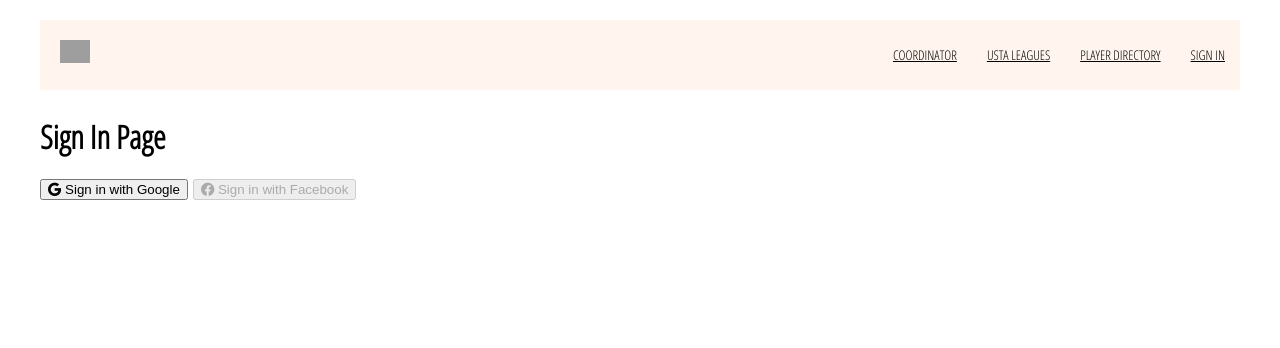
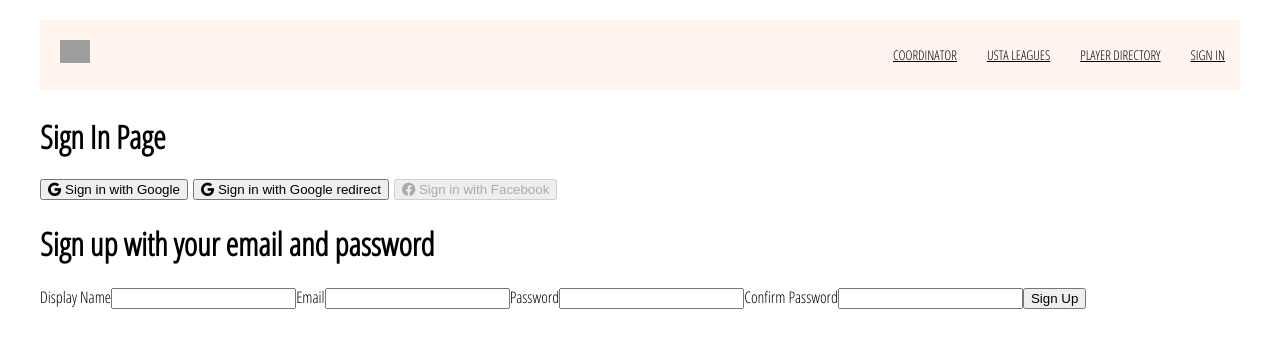
Before and after one commit to dwlandry/setx-tennis, a React (Create React App) app: page /sign-in in a window 1280 px wide. Shown: the top 348 px of the page. Built offline with nearby package versions, Linux system fonts and the light colour scheme; grey boxes are pictures that could not be loaded.

Commit message:
create sign-up-form component

```diff
--- /dev/null
+++ b/src/components/sign-up-form/sign-up-form.component.jsx
@@ -0,0 +1,103 @@
+import { useState } from 'react';
+import {
+  createAuthUserWithEmailAndPassword,
+  createUserDocumentFromAuth,
+} from '../../utils/firebase/firebase.utils';
+import { async } from '@firebase/util';
+
+const defaultFormFields = {
+  displayName: '',
+  email: '',
+  password: '',
+  confirmPassword: '',
+};
+
+const SignUpForm = () => {
+  const [formFields, setFormFields] = useState(defaultFormFields);
+  const { displayName, email, password, confirmPassword } = formFields;
+
+  const resetFormFields = () => {
+    setFormFields(defaultFormFields);
+  };
+
+  const handleSubmit = async (event) => {
+    event.preventDefault();
+
+    // confirm that the passwords match
+    if (password !== confirmPassword) {
+      alert('passwords do not match');
+      return;
+    }
+    // check to see if the user has been authenticated with the email and password
+    try {
+      const { user } = await createAuthUserWithEmailAndPassword(
+        email,
+        password
+      );
+      await createUserDocumentFromAuth(user, { displayName: displayName });
+      resetFormFields();
+    } catch (error) {
+      switch (error.code) {
+        case 'auth/email-already-in-use':
+          alert(`Cannot create user. Email address, ${email}, already in use.`);
+          break;
+
+        default:
+          console.log('user creation encountered an error', error);
+          break;
+      }
+    }
+
+    // create a user document from what is returned from createUserWithEmailAndPassword
+  };
+  const handleChange = (event) => {
+    const { name, value } = event.target;
+    setFormFields({ ...formFields, [name]: value });
+  };
+
+  return (
+    <div>
+      <h1>Sign up with your email and password</h1>
+      <form onSubmit={handleSubmit}>
+        <label>Display Name</label>
+        <input
+          type='text'
+          required
+          onChange={handleChange}
+          name='displayName'
+          value={displayName}
+        />
+
+        <label>Email</label>
+        <input
+          type='email'
+          required
+          onChange={handleChange}
+          name='email'
+          value={email}
+        />
+
+        <label>Password</label>
+        <input
+          type='password'
+          required
+          onChange={handleChange}
+          name='password'
+          value={password}
+        />
+
+        <label>Confirm Password</label>
+        <input
+          type='password'
+          required
+          onChange={handleChange}
+          name='confirmPassword'
+          value={confirmPassword}
+        />
+        <button type='submit'>Sign Up</button>
+      </form>
+    </div>
+  );
+};
+
+export default SignUpForm;
--- a/src/routes/sign-in/sign-in.component.jsx
+++ b/src/routes/sign-in/sign-in.component.jsx
@@ -1,9 +1,29 @@
-import { signInWithGooglePopup } from '../../utils/firebase/firebase.utils';
-import { createUserDocumentFromAuth } from '../../utils/firebase/firebase.utils';
+import { useEffect } from 'react';
+import { getRedirectResult } from 'firebase/auth';
+
+import {
+  auth,
+  signInWithGooglePopup,
+  signInWithGoogleRedirect,
+  createUserDocumentFromAuth,
+} from '../../utils/firebase/firebase.utils';
+
+import SignUpForm from '../../components/sign-up-form/sign-up-form.component';
 
 import './sign-in.styles.scss';
 
 const SignIn = () => {
+  useEffect(() => {
+    // Use this effect so that this code runs ONLY when this component mounts the first time
+    async function fetchData() {
+      const response = await getRedirectResult(auth);
+      if (response) {
+        const userDocRef = await createUserDocumentFromAuth(response.user);
+      }
+    }
+    fetchData();
+  }, []);
+
   const logGoogleUser = async () => {
     const { user } = await signInWithGooglePopup();
     const userDocRef = await createUserDocumentFromAuth(user);
@@ -13,15 +33,24 @@ const SignIn = () => {
     <div>
       <h1>Sign In Page</h1>
       <div className='sign-in-options'>
-        <button title='sign in with google' onClick={logGoogleUser}>
+        <button title='sign in with google popup' onClick={logGoogleUser}>
           <i className='bi bi-google'> </i>
           Sign in with Google
         </button>
+
+        <button
+          title='sign in with google redirect'
+          onClick={signInWithGoogleRedirect}>
+          <i className='bi bi-google'> </i>
+          Sign in with Google redirect
+        </button>
+
         <button title='sign in with facebook' disabled={true}>
           <i className='bi bi-facebook'> </i>
           Sign in with Facebook
         </button>
       </div>
+      <SignUpForm />
     </div>
   );
 };
--- a/src/utils/firebase/firebase.utils.js
+++ b/src/utils/firebase/firebase.utils.js
@@ -14,9 +14,9 @@ import {
 
 import {
   getFirestore,
-  doc, // used to get a document instance
-  getDoc, // used to get the document DATA
-  setDoc, // used to set the document DATA
+  doc, // used to get a DOCUMENT instance
+  getDoc, // used to GET the DOCUMENT DATA
+  setDoc, // used to SET the DOCUMENT DATA
   // snapshotEqual
 } from 'firebase/firestore';
 
@@ -44,8 +44,8 @@ export const auth = getAuth();
 export const signInWithGooglePopup = () =>
   signInWithPopup(auth, googleProvider);
 
-// export const sighInWithGoogleRedirect = () =>
-//   signInWithRedirect(auth, googleProvider);
+export const signInWithGoogleRedirect = () =>
+  signInWithRedirect(auth, googleProvider);
 
 export const db = getFirestore();
 
@@ -53,11 +53,11 @@ export const createUserDocumentFromAuth = async (
   userAuth,
   additionalInformation = {}
 ) => {
-  //   if (!userAuth) return;
+  if (!userAuth) return;
   const userDocRef = doc(db, 'users', userAuth.uid);
   // console.log(userDocRef);
   const userSnapshot = await getDoc(userDocRef);
-  console.log(userSnapshot.exists());
+  console.log('userSnapshot.exists()', userSnapshot.exists());
   if (!userSnapshot.exists()) {
     const { displayName, email } = userAuth;
     const createdAt = new Date();
@@ -75,11 +75,11 @@ export const createUserDocumentFromAuth = async (
   return userDocRef;
 };
 
-// export const createAuthUserWithEmailAndPassword = async (email, password) => {
-//   if (!email || !password) return;
+export const createAuthUserWithEmailAndPassword = async (email, password) => {
+  if (!email || !password) return;
 
-//   return await createUserWithEmailAndPassword(auth, email, password);
-// };
+  return await createUserWithEmailAndPassword(auth, email, password);
+};
 
 // export const signInAuthUserWithEmailAndPassword = async (email, password) => {
 //   if (!email || !password) return;
```
